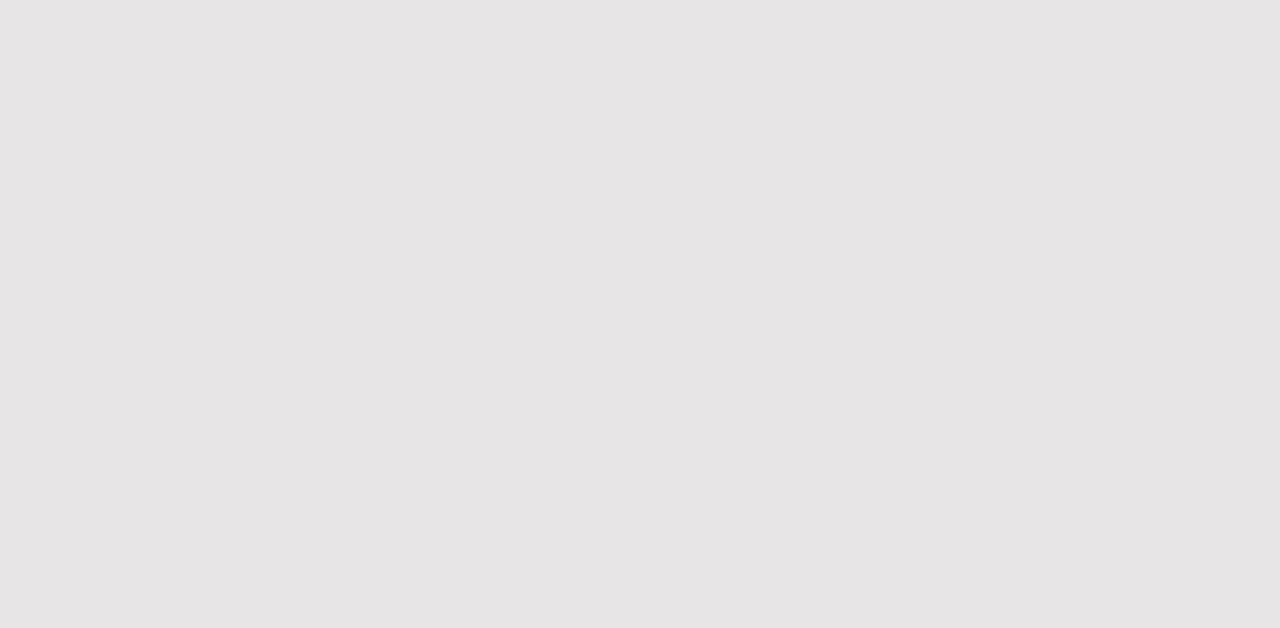
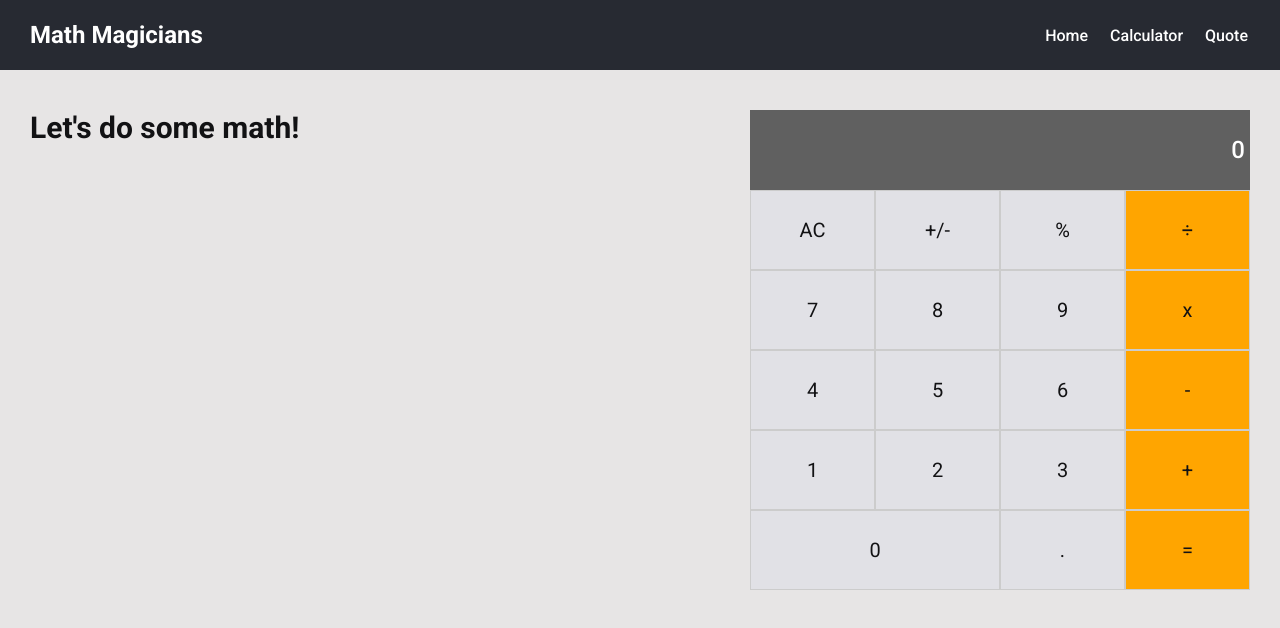
Before and after one commit to gvgesanto2/microverse-math-magicians, a React (Create React App) app: page /calculator in a window 1280 px wide. Before the commit this address had no page. Shown: the top 628 px of the page. Built offline with nearby package versions, Linux system fonts and the light colour scheme.

Commit message:
feat: Create the CalculatorPage and QuotePage components

```diff
--- a/src/App.js
+++ b/src/App.js
@@ -2,13 +2,17 @@ import { Route, Routes } from 'react-router-dom';
 
 import './App.scss';
 import Header from './components/header/header.component';
+import CalculatorPage from './pages/calculator-page/calculator-page.component';
 import HomePage from './pages/homepage/homepage.component';
+import QuotePage from './pages/quote-page/quote-page.component';
 
 function App() {
   return (
     <Routes>
       <Route path="/" element={<Header />}>
         <Route index element={<HomePage />} />
+        <Route path="/calculator" element={<CalculatorPage />} />
+        <Route path="/quote" element={<QuotePage />} />
       </Route>
     </Routes>
   );
--- a/src/components/buttons-grid/buttons-grid.styles.scss
+++ b/src/components/buttons-grid/buttons-grid.styles.scss
@@ -2,6 +2,10 @@
   display: grid;
   grid-template-columns: repeat(4, 1fr);
   grid-template-rows: repeat(5, var(--calculator-row-height));
+
+  @media only screen and (min-width: 64em) {
+    grid-template-rows: repeat(5, calc(var(--calculator-row-height) * 2));
+  }
 
   &__btn {
     background-color: var(--color-grey-200);
@@ -20,5 +24,9 @@
     &--primary {
       background-color: var(--color-primary);
     }
+
+    @media only screen and (min-width: 64em) {
+      font-size: 2rem;
+    }
   }
 }
--- a/src/components/calculator/calculator.styles.scss
+++ b/src/components/calculator/calculator.styles.scss
@@ -1,5 +1,10 @@
 .calculator {
+  width: 100%;
   max-width: 30rem;
+
+  @media only screen and (min-width: 64em) {
+    max-width: 50rem;
+  }
 
   &__display {
     display: flex;
@@ -10,5 +15,10 @@
     background-color: var(--color-grey-600);
     color: var(--color-white);
     padding: 0 0.5rem;
+
+    @media only screen and (min-width: 64em) {
+      height: calc(var(--calculator-row-height) * 2);
+      font-size: 2.4rem;
+    }
   }
 }
--- a/src/pages/calculator-page/calculator-page.component.jsx
+++ b/src/pages/calculator-page/calculator-page.component.jsx
@@ -0,0 +1,12 @@
+import Calculator from '../../components/calculator/calculator.component';
+
+import './calculator-page.styles.scss';
+
+export default function CalculatorPage() {
+  return (
+    <section className="calculator-page">
+      <h1 className="calculator-page__title">Let&apos;s do some math!</h1>
+      <Calculator />
+    </section>
+  );
+}
--- a/src/pages/calculator-page/calculator-page.styles.scss
+++ b/src/pages/calculator-page/calculator-page.styles.scss
@@ -0,0 +1,17 @@
+.calculator-page {
+  display: flex;
+  flex-direction: column;
+  align-items: center;
+  gap: 3rem;
+
+  @media only screen and (min-width: 64em) {
+    flex-direction: row;
+    align-items: flex-start;
+    justify-content: space-between;
+  }
+
+  &__title {
+    font-size: 3rem;
+    font-weight: 700;
+  }
+}
--- /dev/null
+++ b/src/pages/quote-page/quote-page.component.jsx
@@ -0,0 +1,12 @@
+import './quote-page.styles.scss';
+
+export default function QuotePage() {
+  return (
+    <section className="quote-page">
+      <p className="quote-page__text">
+        Mathematics is not about numbers, equations, computations, or
+        algorithms: it is about understanding. - William Paul Thurston
+      </p>
+    </section>
+  );
+}
--- /dev/null
+++ b/src/pages/quote-page/quote-page.styles.scss
@@ -0,0 +1,11 @@
+.quote-page {
+  max-width: 85rem;
+  text-align: center;
+  margin: 0 auto;
+  padding: 8rem 0;
+
+  &__text {
+    font-size: 3rem;
+    font-weight: 400;
+  }
+}
```
